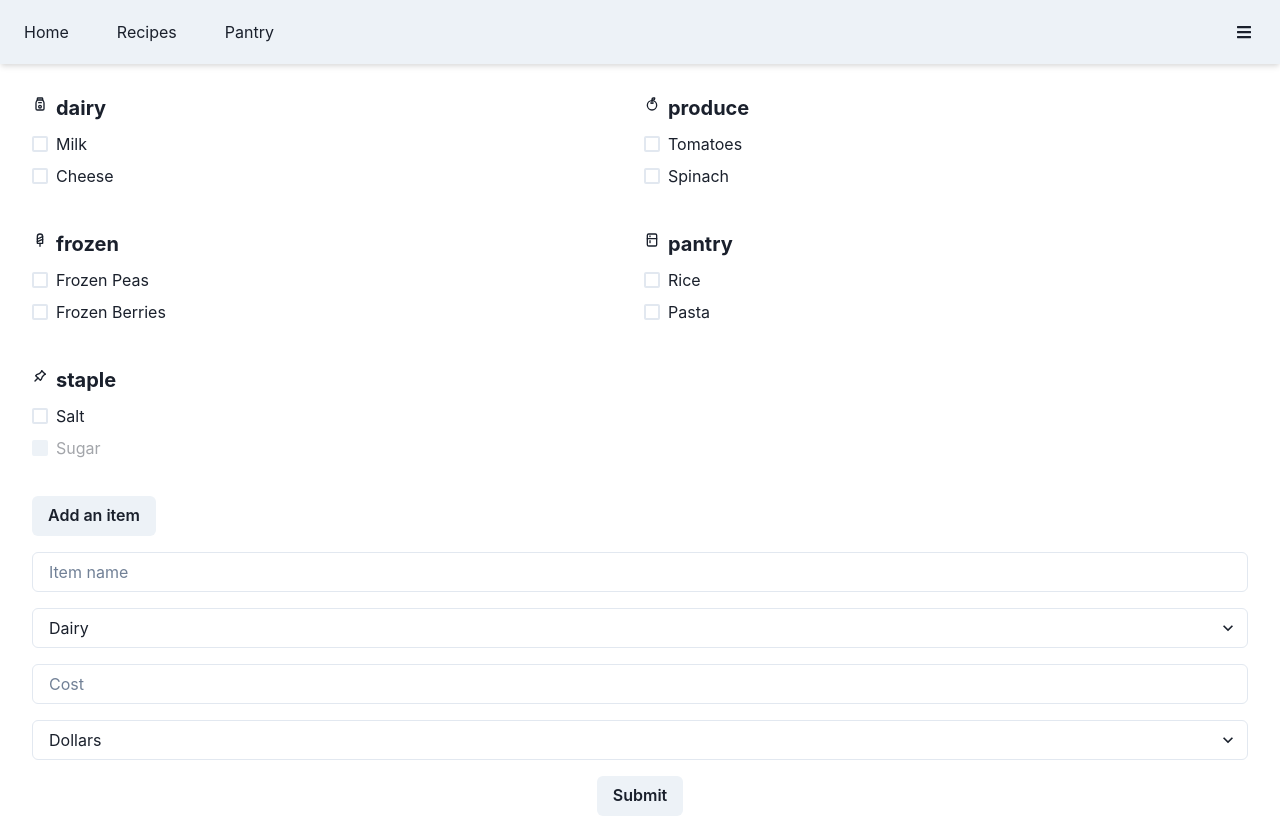
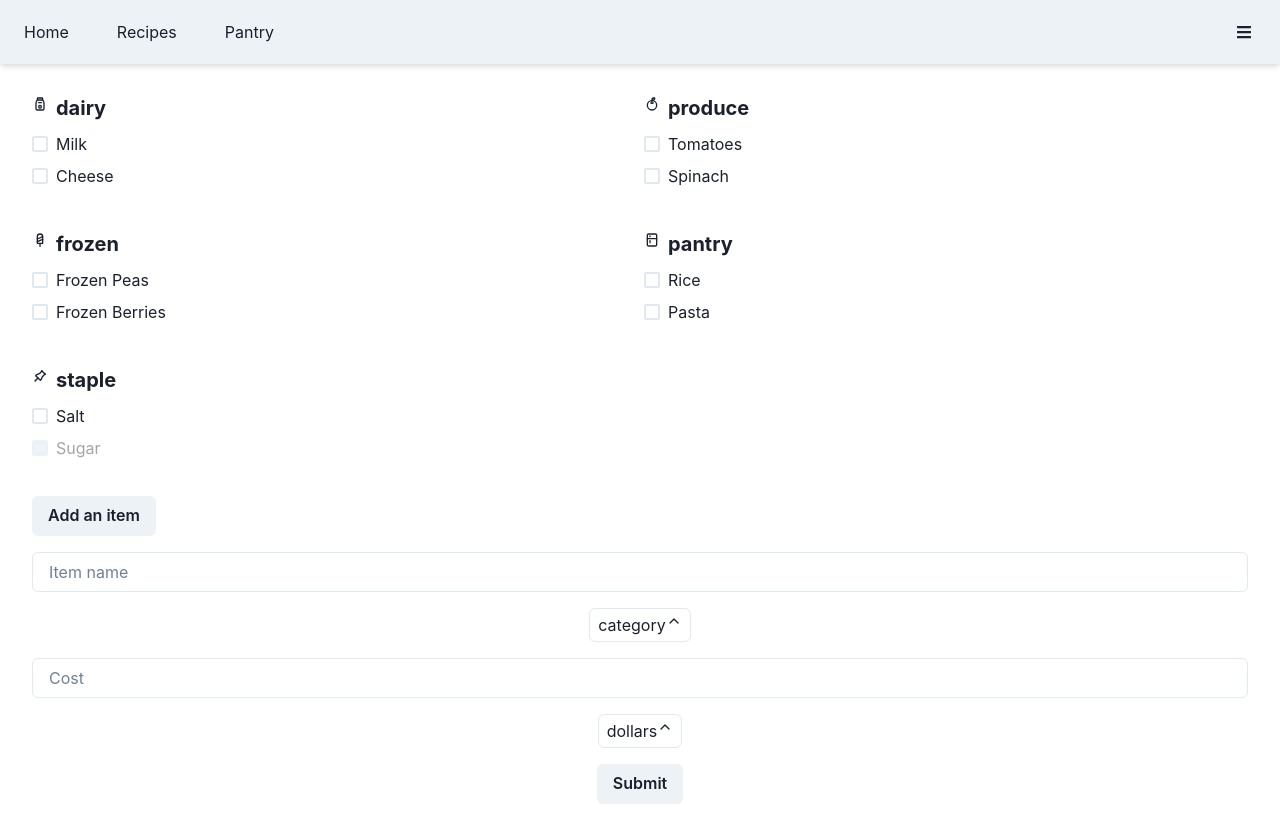
Before and after one commit to ash-bergs/dish-dollar, a Next.js app in the folder frontend/: page /pantry in a window 1280 px wide. Both pictures are taken after a click on the button "Add an item". Built offline with nearby package versions, Linux system fonts and the light colour scheme.

Commit message:
feat: Menu select
Custom select!

```diff
--- a/frontend/src/components/forms/AddItemForm.pantry.tsx
+++ b/frontend/src/components/forms/AddItemForm.pantry.tsx
@@ -1,10 +1,26 @@
 import React, { useState } from 'react';
-import { Box, Button, Input, Select, Checkbox, VStack } from '@chakra-ui/react';
+import { Box, Button, Input, Checkbox, VStack } from '@chakra-ui/react';
+import { TbPin, TbFridge, TbIceCream, TbApple, TbMilk } from 'react-icons/tb';
+
+import { Select } from '@/components/inputs/';
+
+const foodTypeOptions = [
+  { value: 'dairy', label: 'Dairy', icon: <TbMilk /> },
+  { value: 'produce', label: 'Produce', icon: <TbApple /> },
+  { value: 'pantry', label: 'Pantry', icon: <TbFridge /> },
+  { value: 'staple', label: 'Staple', icon: <TbPin /> },
+  { value: 'frozen', label: 'Frozen', icon: <TbIceCream /> },
+];
+
+const currencyTypeOptions = [
+  { value: 'dollars', label: 'Dollars' },
+  { value: 'pounds', label: 'Pounds' },
+];
 
 const AddItemForm: React.FC = () => {
   const [isOpen, setIsOpen] = useState(false);
   const [itemName, setItemName] = useState('');
-  const [itemType, setItemType] = useState('dairy'); // default to 'dairy'
+  const [itemType, setItemType] = useState('category'); // default to 'dairy'
   const [cost, setCost] = useState('');
   const [unit, setUnit] = useState('dollars'); // default to 'dollars'
 
@@ -23,25 +39,21 @@ const AddItemForm: React.FC = () => {
             onChange={(e) => setItemName(e.target.value)}
           />
           <Select
+            options={foodTypeOptions}
             value={itemType}
-            onChange={(e) => setItemType(e.target.value)}
-          >
-            <option value="dairy">Dairy</option>
-            <option value="produce">Produce</option>
-            <option value="pantry">Pantry</option>
-            <option value="staple">Staple</option>
-            <option value="frozen">Frozen</option>
-          </Select>
+            onChange={(value) => setItemType(value)}
+          />
           <Input
             placeholder="Cost"
             type="number"
             value={cost}
             onChange={(e) => setCost(e.target.value)}
           />
-          <Select value={unit} onChange={(e) => setUnit(e.target.value)}>
-            <option value="dollars">Dollars</option>
-            <option value="pounds">Pounds</option>
-          </Select>
+          <Select
+            options={currencyTypeOptions}
+            value={unit}
+            onChange={(value) => setUnit(value)}
+          />
           <Button onClick={handleAddItem}>Submit</Button>
         </VStack>
       )}
--- /dev/null
+++ b/frontend/src/components/inputs/Select/Option.tsx
@@ -0,0 +1,27 @@
+import { MenuItem } from '@chakra-ui/react';
+
+type OptionProps = {
+  option: {
+    value: string;
+    label: string;
+    icon?: any;
+    isDisabled?: boolean;
+  };
+  onClick: () => void;
+};
+
+const Option: React.FC<OptionProps> = ({ option, onClick }) => {
+  return (
+    <MenuItem
+      value={option.value}
+      isDisabled={option.isDisabled}
+      style={{ display: 'flex', alignItems: 'center' }}
+      onClick={onClick}
+    >
+      {option.icon}
+      {option.label}
+    </MenuItem>
+  );
+};
+
+export default Option;
--- /dev/null
+++ b/frontend/src/components/inputs/Select/index.tsx
@@ -0,0 +1,51 @@
+import { Flex, Icon, Menu, MenuButton, MenuList, Text } from '@chakra-ui/react';
+import { FiChevronDown } from 'react-icons/fi';
+import Option from '@/components/inputs/Select/Option';
+
+type SelectProps = {
+  options: {
+    value: string;
+    label: string;
+    icon?: any;
+    isDisabled?: boolean;
+  }[];
+  value: string;
+  onChange: (value: string) => void;
+};
+
+const Select: React.FC<SelectProps> = ({ options, value, onChange }) => {
+  return (
+    <Menu>
+      {({ isOpen }) => (
+        <>
+          <MenuButton
+            border="1px solid"
+            borderColor="gray.200"
+            borderRadius="md"
+            overflow={'hidden'}
+          >
+            <Flex px={2} py={1}>
+              <Text>{value}</Text>
+              <Icon
+                as={FiChevronDown}
+                transform={isOpen ? 'rotate(0)' : 'rotate(180deg)'}
+                transition="all .2s ease-in-out"
+              />
+            </Flex>
+          </MenuButton>
+          <MenuList>
+            {options.map((option) => (
+              <Option
+                key={option.value}
+                {...{ option }}
+                onClick={() => onChange(option.value)}
+              />
+            ))}
+          </MenuList>
+        </>
+      )}
+    </Menu>
+  );
+};
+
+export default Select;
--- /dev/null
+++ b/frontend/src/components/inputs/index.tsx
@@ -0,0 +1 @@
+export { default as Select } from './Select';
```
